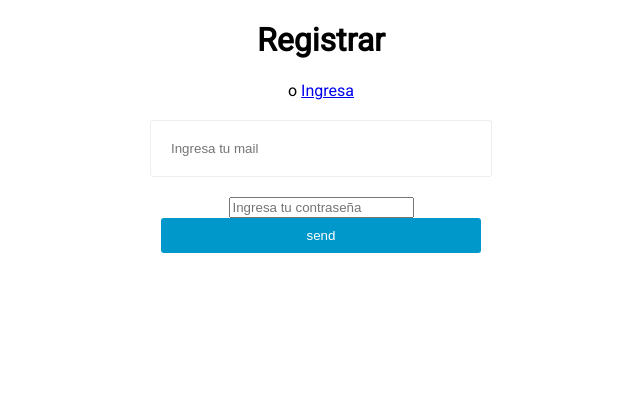
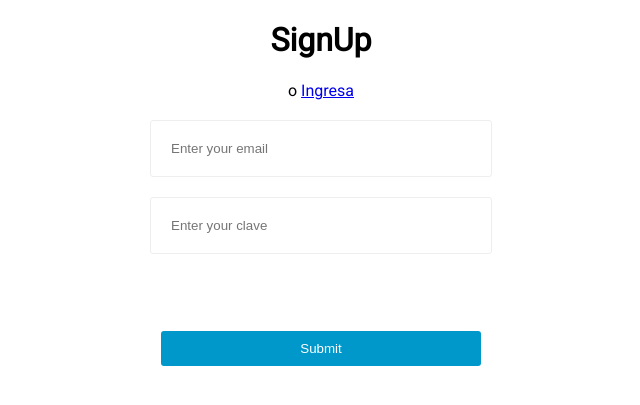
Before and after one commit to PedroRoberti1/TP2-Pedro-Roberti, a PHP site: page /administrador/seccion/registrar.php in a window 1280 px wide. Shown: the part 61-466 px from the top of the page, without its empty margins (319-959 px from the left). Run offline with PHP 8.4, Linux system fonts and the light colour scheme.

Commit message:
agregamos funcionalidad a la seccion de registrar

```diff
--- a/administrador/config/db.php
+++ b/administrador/config/db.php
@@ -6,10 +6,10 @@ $contrasenia="";
 try {
         $conexion= new PDO("mysql:host=$host;dbname=$db",$usuario,$contrasenia);
 
-} catch (Exception $ex) {
+} catch (PDOException $e) {
 
 
-    echo $ex->getMessage();
+    die("Connected failed: ".$e->getMessage());
 }
 
 ?>
--- a/administrador/seccion/registrar.php
+++ b/administrador/seccion/registrar.php
@@ -1,3 +1,27 @@
+<?php
+
+require "../config/db.php";
+
+?>
+
+<?php
+
+$message = '';
+
+if (!empty($_POST['email']) && !empty($_POST['clave'])) {
+    $sql = "INSERT INTO usuarios (email, clave) VALUES (:email, :clave)";
+    $stmt = $conexion->prepare($sql);
+    $stmt->bindParam(':email', $_POST['email']);
+    $clave = password_hash($_POST['clave'], PASSWORD_DEFAULT);
+    $stmt->bindParam(':clave', $clave);
+
+    if ($stmt->execute()) {
+        $message = 'Successfully created new user';
+    } else {
+        $message = 'Sorry there must have been an issue creating your account';
+    }
+}
+?>
 <!DOCTYPE html>
 <html>
 
@@ -10,14 +34,21 @@
 
 <body>
 
-    <?php require '../partials/header.php' ?>
+<?php require '../partials/header.php' ?>
 
-    <h1>Registrar</h1>
-    <span>o <a href="login.php">Ingresa</a></span>
+    <?php if (!empty($message)) : ?>
+        <p> <?= $message ?></p>
+    <?php endif; ?>
+
+    <h1>SignUp</h1>
+    <span>o <a href="iniciar.php">Ingresa</a></span>
+
+
     <form action="registrar.php" method="POST">
-            <input name="email" type="text" placeholder="Ingresa tu mail">
-            <input name="clave" type="contraseña" class="form-control form-control-lg" placeholder="Ingresa tu contraseña"><br>
-            <input type="submit" value="send">
+        <input name="email" type="text" placeholder="Enter your email">
+        <input name="clave" type="password" placeholder="Enter your clave">
+        <br> <br> <br>
+        <input type="submit" value="Submit">
     </form>
 
 </body>
```
Also changed, not shown: administrador/seccion/iniciar.php (+12 -3 lines), img/1665958977_IMG_20220110_172118_3.jpg (added), img/1665961591_IMG_20220110_172118_3.jpg (added).
